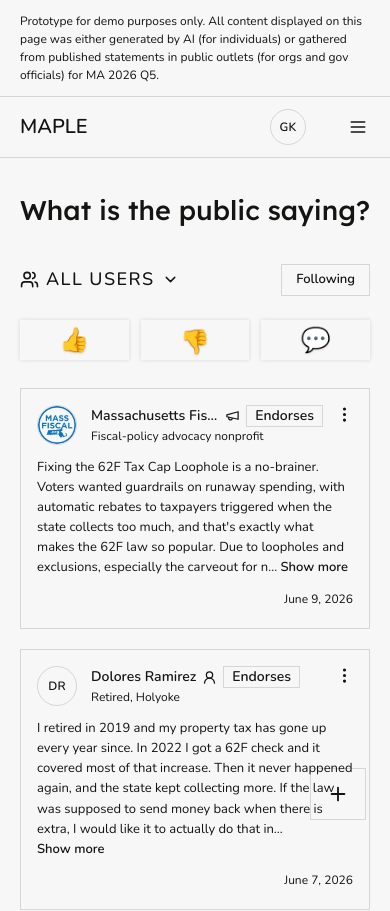
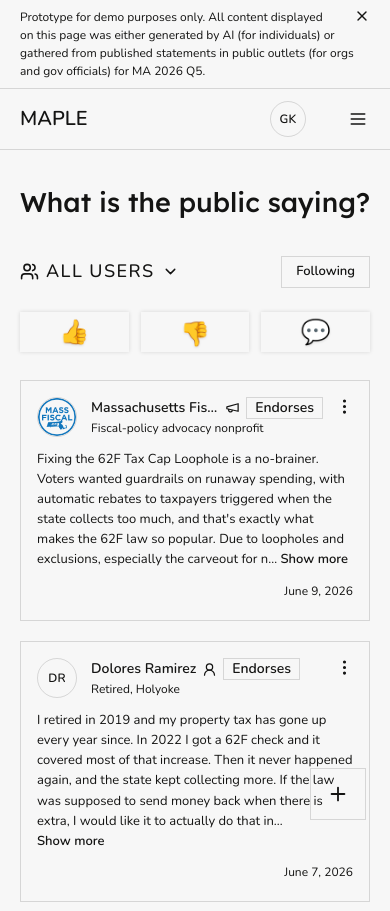
Before and after one commit to k-g-k/maple-testimony-redesign, a React (Vite) app: page / in a window 390 px wide. Shown: the top 911 px of the page. Built offline with nearby package versions, Linux system fonts and the light colour scheme.

Commit message:
fix responsive things

```diff
--- a/src/App.tsx
+++ b/src/App.tsx
@@ -1,5 +1,5 @@
 import { useState } from "react";
-import { Plus } from "lucide-react";
+import { Plus, X } from "lucide-react";
 import { SOURCES, testimonyFor } from "./data";
 import { Chapter, SiteNav, SourcesProvider } from "./ui";
 import {
@@ -37,13 +37,33 @@ export default function App({
   // A counter rather than a boolean: the button can ask for the composer again
   // after it has been closed, which a boolean would swallow.
   const [composeSignal, setComposeSignal] = useState(0);
+  // Dismissing the notice hides it for the rest of the visit; it comes back
+  // on the next page load.
+  const [showNotice, setShowNotice] = useState(true);
+  // The close button floats in the top-right corner, so only the first line
+  // of the note makes room for it and the rest run the full width.
+  const notice = (
+    <div className="flow-root">
+      {/* Padded for a thumb, with the padding pulled back out of the layout. */}
+      <button
+        onClick={() => setShowNotice(false)}
+        aria-label="Dismiss notice"
+        className="float-right ml-[8px] -m-[8px] p-[8px] text-caution-ink hover:opacity-70 cursor-pointer"
+      >
+        <X className="size-[16px]" />
+      </button>
+      {DISCLAIMER}
+    </div>
+  );
 
   return (
     <SourcesProvider value={SOURCES}>
       <div className="bg-ground min-h-screen font-body text-ink overflow-x-clip">
-        <div className="sm:hidden bg-caution-soft border-b border-caution-ink/28 px-[20px] py-[12px]">
-          {DISCLAIMER}
+        {showNotice && (
+          <div className="sm:hidden bg-caution-soft border-b border-caution-ink/28 px-[20px] py-[8px]">
+            {notice}
           </div>
+        )}
         <SiteNav />
         {/* Below lg the nav is pinned, so the feed's sticky filter bar sticks
             under it: the nav's height plus its 1px bottom rule. From lg up
@@ -80,7 +100,9 @@ export default function App({
         <button
           onClick={() => setComposeSignal((n) => n + 1)}
           aria-label="Add your perspective"
-          className="group fixed bottom-[24px] sm:bottom-[76px] right-[24px] z-50 inline-flex items-center h-[52px] pl-[16px] pr-[16px] rounded-pill border border-brand bg-brand text-ink-inverse shadow-panel hover:bg-brand-hover hover:border-brand-hover cursor-pointer transition-colors"
+          className={`group fixed bottom-[24px] ${
+            showNotice ? "sm:bottom-[76px]" : ""
+          } right-[24px] z-50 inline-flex items-center h-[52px] pl-[16px] pr-[16px] rounded-pill border border-brand bg-brand text-ink-inverse shadow-panel hover:bg-brand-hover hover:border-brand-hover cursor-pointer transition-colors`}
         >
           <Plus className="w-[22px] h-[22px] shrink-0" />
           <span className="grid grid-cols-[0fr] group-hover:grid-cols-[1fr] group-focus-visible:grid-cols-[1fr] transition-[grid-template-columns] duration-300 ease-out motion-reduce:transition-none">
@@ -96,6 +118,7 @@ export default function App({
             being the first thing on the page, and a footer that scrolls away is
             a note most readers never reach. On phones it sits at the top
             instead, where it scrolls away rather than covering the feed. */}
+        {showNotice && (
           <footer className="hidden sm:block fixed bottom-0 left-0 right-0 z-40 bg-caution-soft border-t border-caution-ink/28">
             {/* Parked: the band above the bar, 8px of solid ground and 48px of
                 fade, so content dissolved rather than cutting at the border.
@@ -104,8 +127,9 @@ export default function App({
               className="pointer-events-none absolute bottom-[calc(100%+1px)] left-0 right-0 h-[56px] bg-gradient-to-t from-ground from-14% via-ground/80 via-57% to-transparent"
             />
             */}
-          <div className="px-[20px] sm:px-[32px] py-[14px]">{DISCLAIMER}</div>
+            <div className="px-[20px] sm:px-[32px] py-[10px]">{notice}</div>
           </footer>
+        )}
       </div>
     </SourcesProvider>
   );
```
Lines whose indentation alone changed are shown as unchanged.
